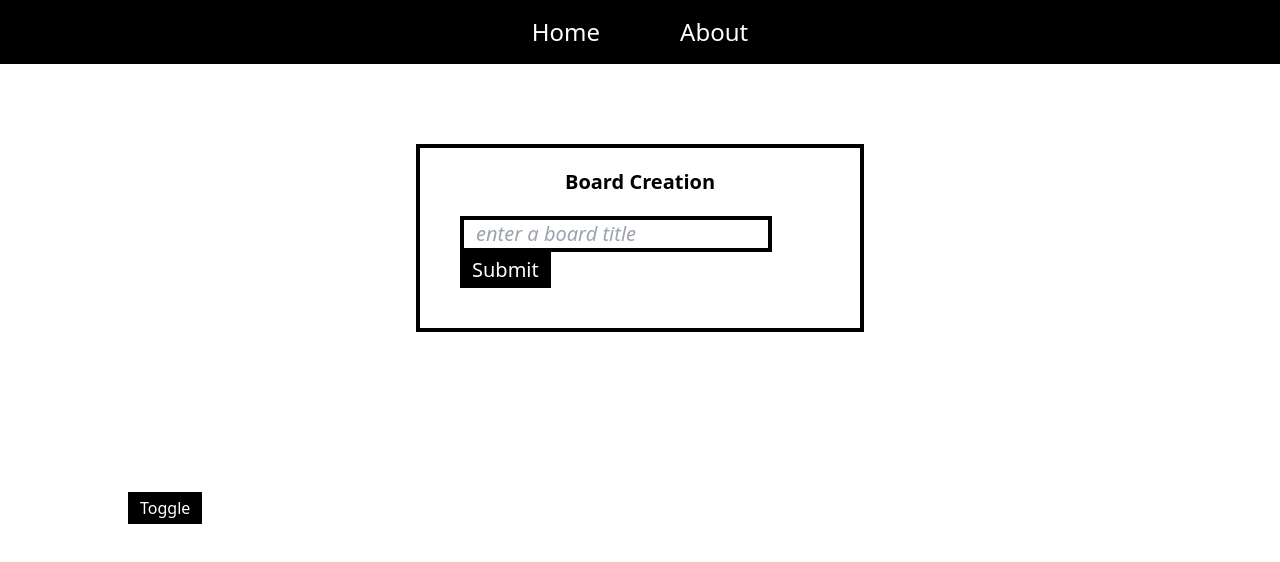
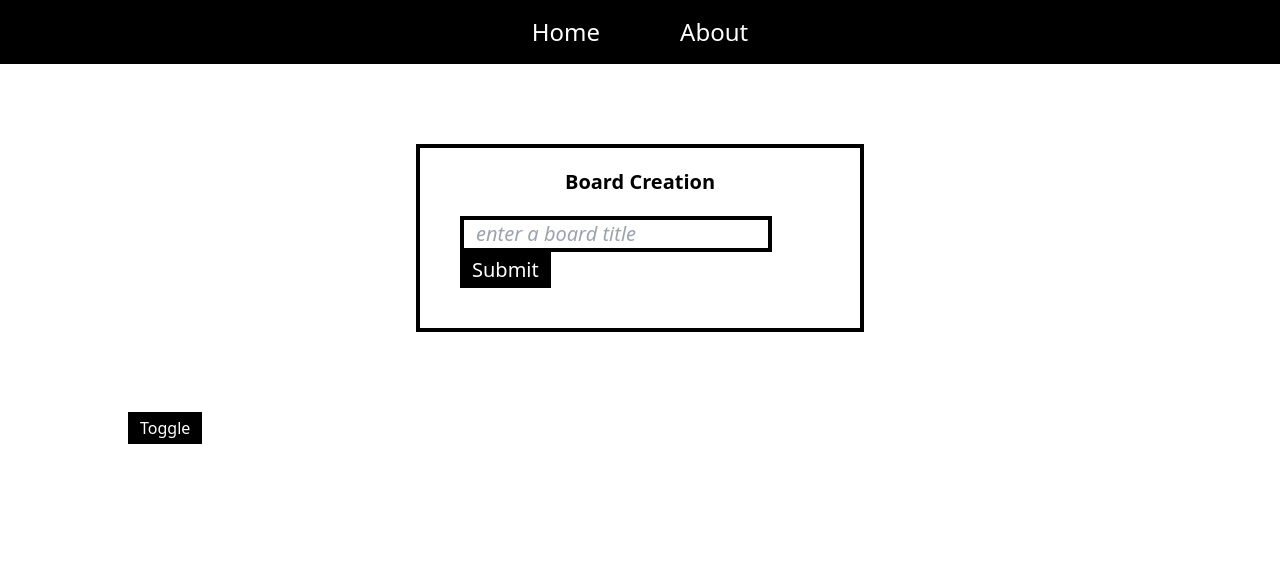
Before and after one commit to halitbatur/final-board-project, a React (Create React App) app in the folder boardify/: page /home in a window 1280 px wide. Shown: the top 562 px of the page. Built offline with nearby package versions, Linux system fonts and the light colour scheme.

Commit message:
Removed comments & console.log +  extra 2 lines

```diff
--- a/boardify/src/Components/BoardForm.js
+++ b/boardify/src/Components/BoardForm.js
@@ -1,5 +1,6 @@
 import React, { useState } from "react";
 import BoardList from "./BoardList";
+import ToggleButton from "./ToggleButton";
 
 function BoardForm() {
   const [formInputs, setFormInputs] = useState({
@@ -16,10 +17,7 @@ function BoardForm() {
     e.preventDefault();
     setBoardInputs((prev) => [...prev, formInputs]);
     setFormInputs({ title: "" });
-    //e.target.reset()
   };
-
-  //console.log(boardInputs);
 
   return (
     <>
@@ -45,6 +43,7 @@ function BoardForm() {
         />
       </form>
     </div>
+    <ToggleButton />
     <div>
       <BoardList board={boardInputs}  />
     </div>
--- a/boardify/src/Components/Home.js
+++ b/boardify/src/Components/Home.js
@@ -1,12 +1,11 @@
 import React from "react";
 import BoardForm from "./BoardForm";
-import ToggleButton from "./ToggleButton";
+
 
 function Home() {
   return (
     <div>
       <BoardForm />
-      <ToggleButton />
     </div>
   );
 }
```
Also changed, not shown: boardify/src/Components/BoardList.js (line endings or trailing spaces).
